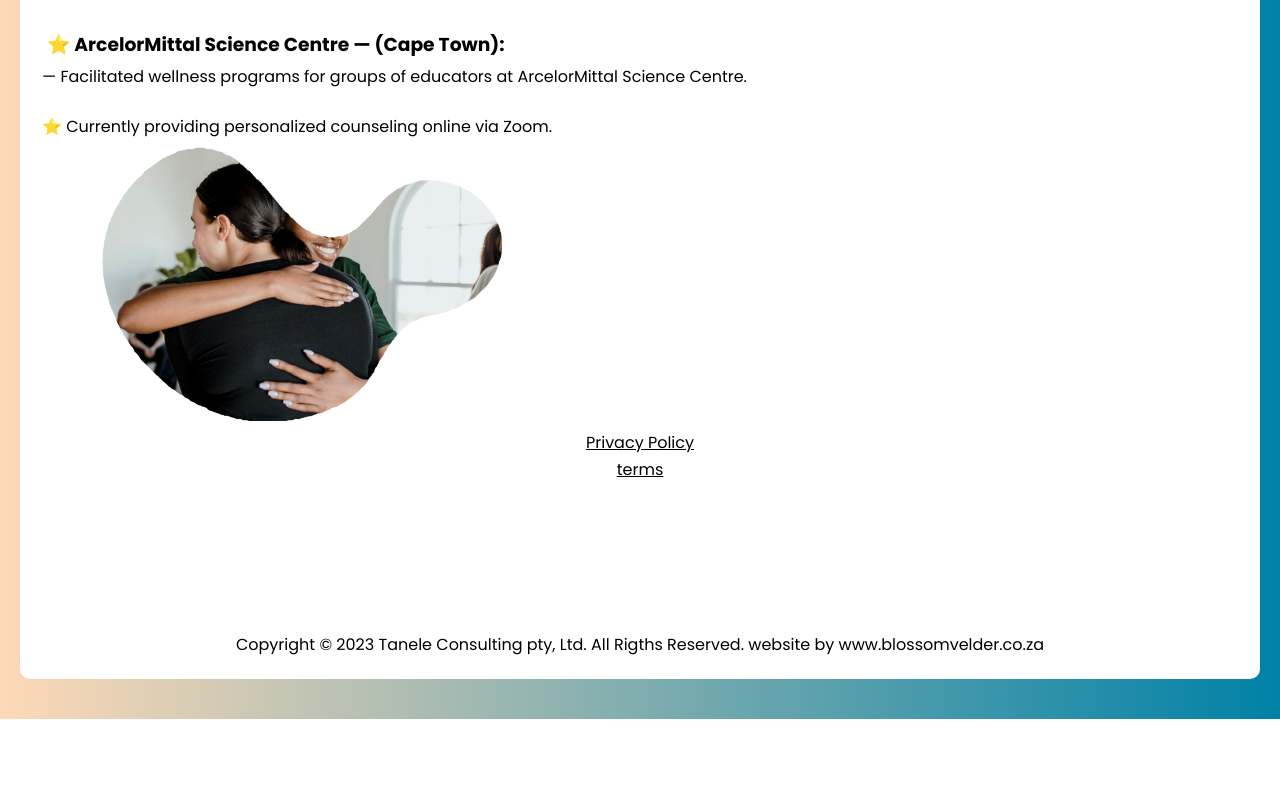
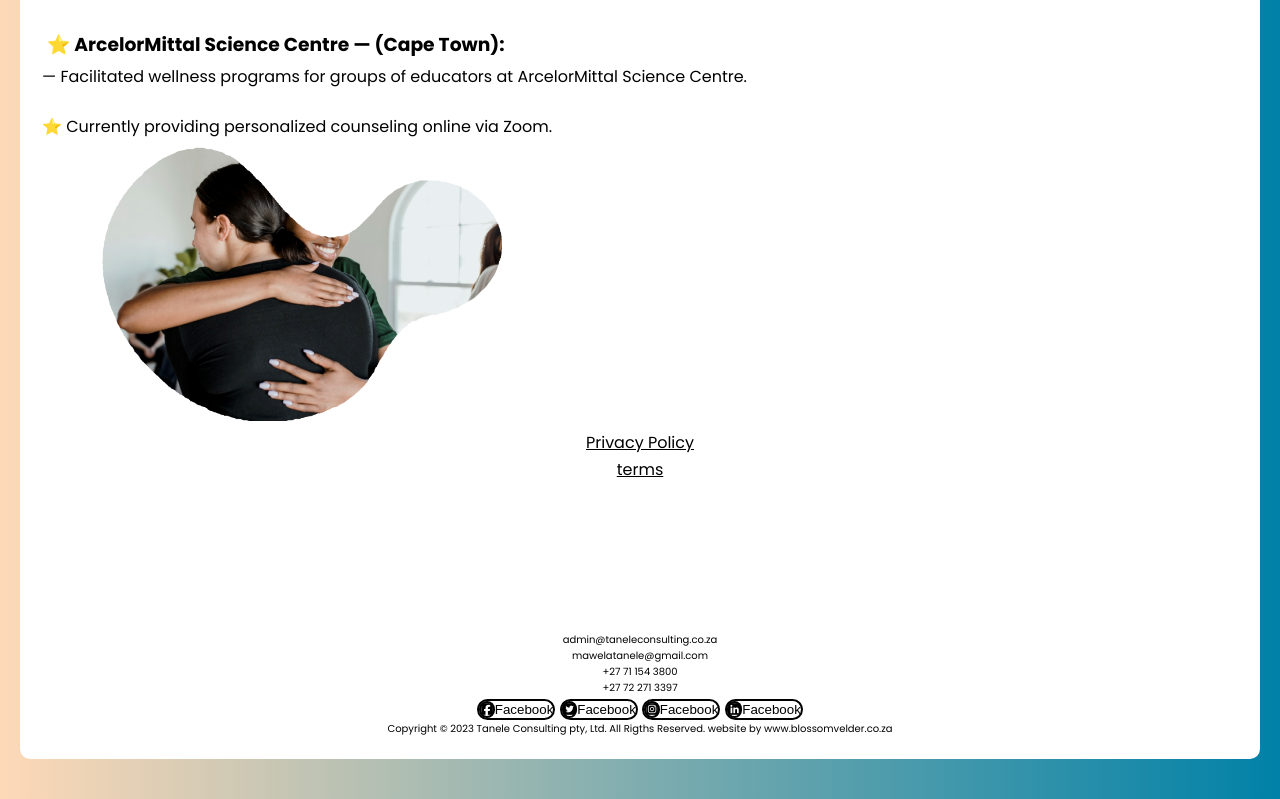
Before and after one commit to Eltonntando/Taneleconsulting.co.za, a plain HTML site: page projects.html in a window 1280 px wide. Shown: the part 1075-1874 px from the top of the page. Before the commit the page ends 1794 px from the top, so only its background shows below. Drawn offline with Linux system fonts and the light colour scheme; a script that the page names is missing.

Commit message:
Update projects.html

```diff
--- a/projects.html
+++ b/projects.html
@@ -113,8 +113,29 @@ Facilitated wellness programs for groups of educators at ArcelorMittal Science C
                     </ul>
                   </div>
 <footer>
+</div>
+<p style="font-size: x-small; background-color: transparent; text-align: center; border: none;">admin@taneleconsulting.co.za<br>mawelatanele@gmail.com</p>
 
-    Copyright &copy; 2023 Tanele Consulting pty, Ltd. All Rigths Reserved. website by www.blossomvelder.co.za
+<p style="font-size: x-small; background-color: transparent; text-align: center; border: none;">+27 71 154 3800<br>+27 72 271 3397</p>
+
+            <div class="buttons" style="text-align: center;">
+                <button onclick="window.location.href='https://m.facebook.com/mawelatanele';" style="border: 2px solid black; background-color: transparent; border-radius: 11px; color: black;">
+                    <i class="fa-brands fa-square-facebook" style="border: 2px solid black; background-color: transparent; border-radius: 11px; color: black;"></i>Facebook
+                </button>
+
+                <button onclick="window.location.href='https://twitter.com/cece_shabangu?fbclid=IwAR337sOvfj8yvUxpFt4CfKCOTFzxukicDwR9M3tz5Pf0N8qpjmZVwkUAVxk';" style="border: 2px solid black; background-color: transparent; border-radius: 11px; color: black;">
+                    <i class="fa-brands fa-square-twitter" style="border: 2px solid black; background-color: transparent; border-radius: 11px; color: black;"></i>Facebook
+                </button>
+
+                <button onclick="window.location.href='https://www.instagram.com/tanele_shabangu/?fbclid=IwAR0TRUKS__FT-lWXlfx5jkmfn4P-diw7V6IIB0Ndk1MpleDa9Qn1dDn-emo';" style="border: 2px solid black; background-color: transparent; border-radius: 11px; color: black;">
+                    <i class="fa-brands fa-square-instagram" style="border: 2px solid black; background-color: transparent; border-radius: 11px; color: black;"></i>Facebook
+                </button>
+
+                 <button onclick="window.location.href='www.linkedin.com/in/tanele-shabangu-a2537015';" style="border: 2px solid black; background-color: transparent; border-radius: 11px; color: black;">
+                    <i class="fa-brands fa-linkedin" style="border: 2px solid black; background-color: transparent; border-radius: 11px; color: black;"></i>Facebook
+                </button>
+            </div>
+    <p style="font-size: x-small; background-color: transparent; text-align: center; border: none;">Copyright &copy; 2023 Tanele Consulting pty, Ltd. All Rigths Reserved. website by www.blossomvelder.co.za</p>
   </div>
 </footer>
 
```
